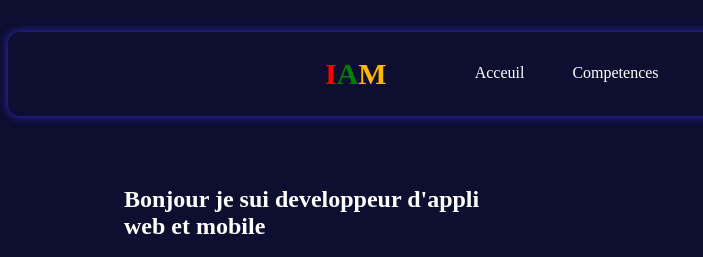
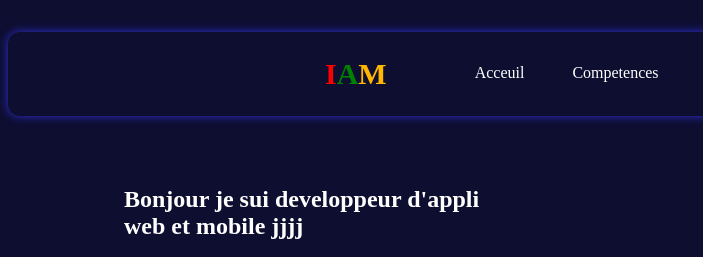
Before and after one commit to akdev3976-cmyk/portfolio, a plain HTML site: page src/pages/index.html in a window 1280 px wide. Shown: the top 257 px of the page, 0-703 px from the left. Drawn offline with Linux system fonts and the light colour scheme.

Commit message:
first commit

```diff
--- a/src/pages/index.html
+++ b/src/pages/index.html
@@ -37,7 +37,7 @@
         <section class="hero">
             <div style="width: 400px;">
                 <h1>Bonjour je sui developpeur
-                    d'appli web et mobile
+                    d'appli web et mobile jjjj
                 </h1>
                 <p>Développeur Full-Stack passionné et Formateur Tech. J'accompagne les entreprises et apprenants dans
                     la création d'applications web/mobiles performantes et la maîtrise des technologies modernes.</p>
```
